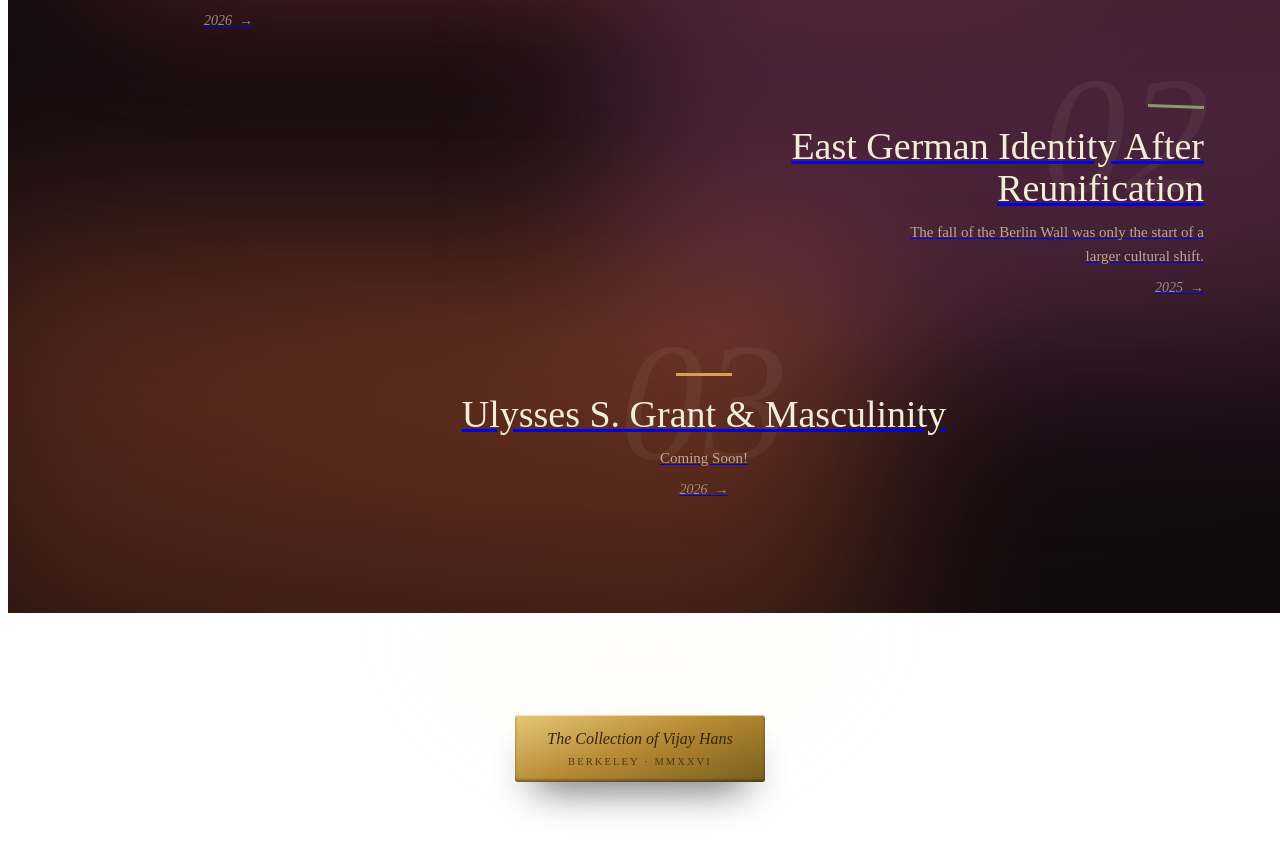
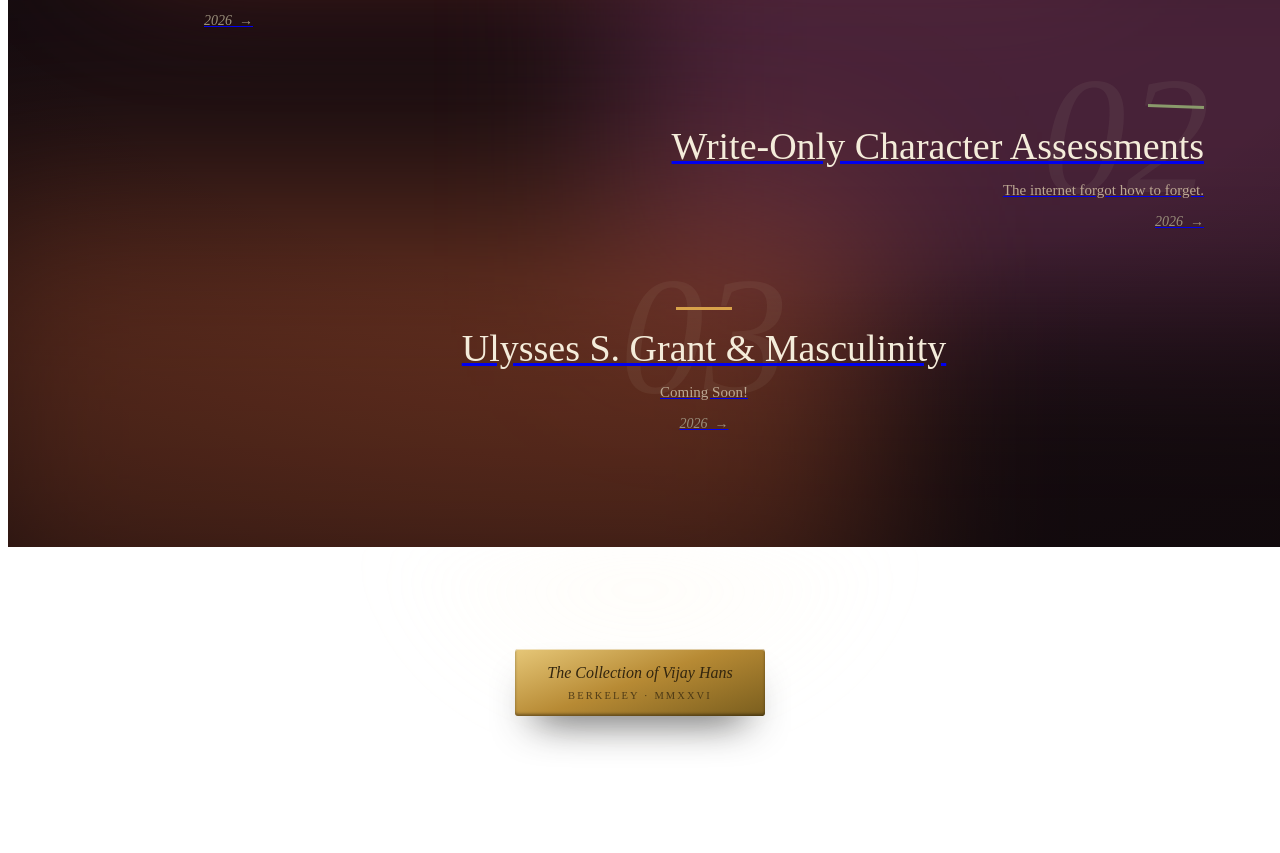
Before and after one commit to vkhans07/personal-website, a React (Vite) app: page / in a window 1280 px wide. Shown: the part 2840-3693 px from the top of the page. Built offline with nearby package versions, Linux system fonts and the light colour scheme; the HTML template or start-up script is replaced by a standard one.

Commit message:
updated with a new article

```diff
--- a/src/data/site.ts
+++ b/src/data/site.ts
@@ -144,12 +144,12 @@ export const posts: Post[] = [
     href: "https://substack.com/profile/290641001-vijay-hans/note/c-294185659",
   },
   {
-    title: 'East German Identity After Reunification',
-    blurb: 'The fall of the Berlin Wall was only the start of a larger cultural shift.',
-    year: '2025',
+    title: 'Write-Only Character Assessments',
+    blurb: 'The internet forgot how to forget.',
+    year: '2026',
     align: 'right',
     accent: '#8a9a6b',
-    href: "https://1drv.ms/w/c/99ef4cbe9954b0a6/IQDFCCmPkxavTZuhNKAhaju6AWbCy4tx27QFE-SHCpU7stE?e=6qFvDG"
+    href: "https://substack.com/home/post/p-207386590"
   },
   {
     title: 'Ulysses S. Grant & Masculinity',
```
